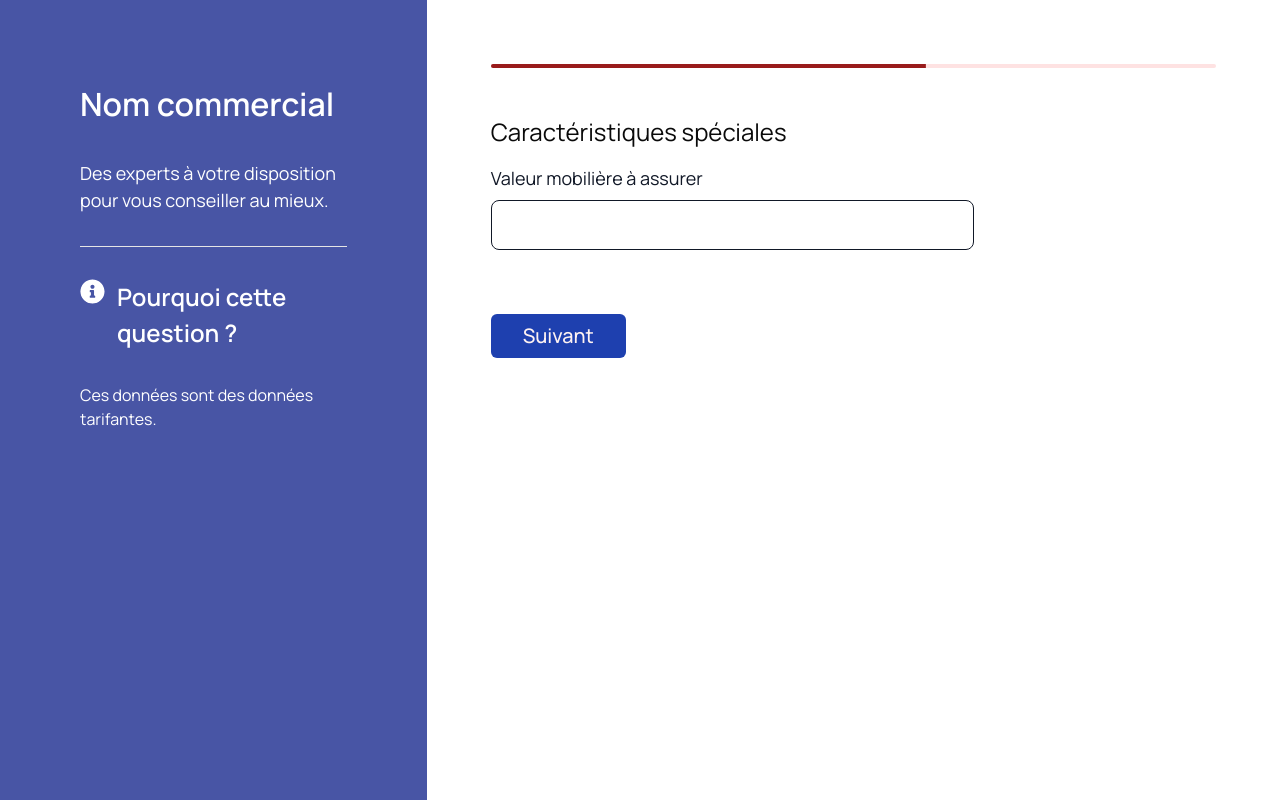
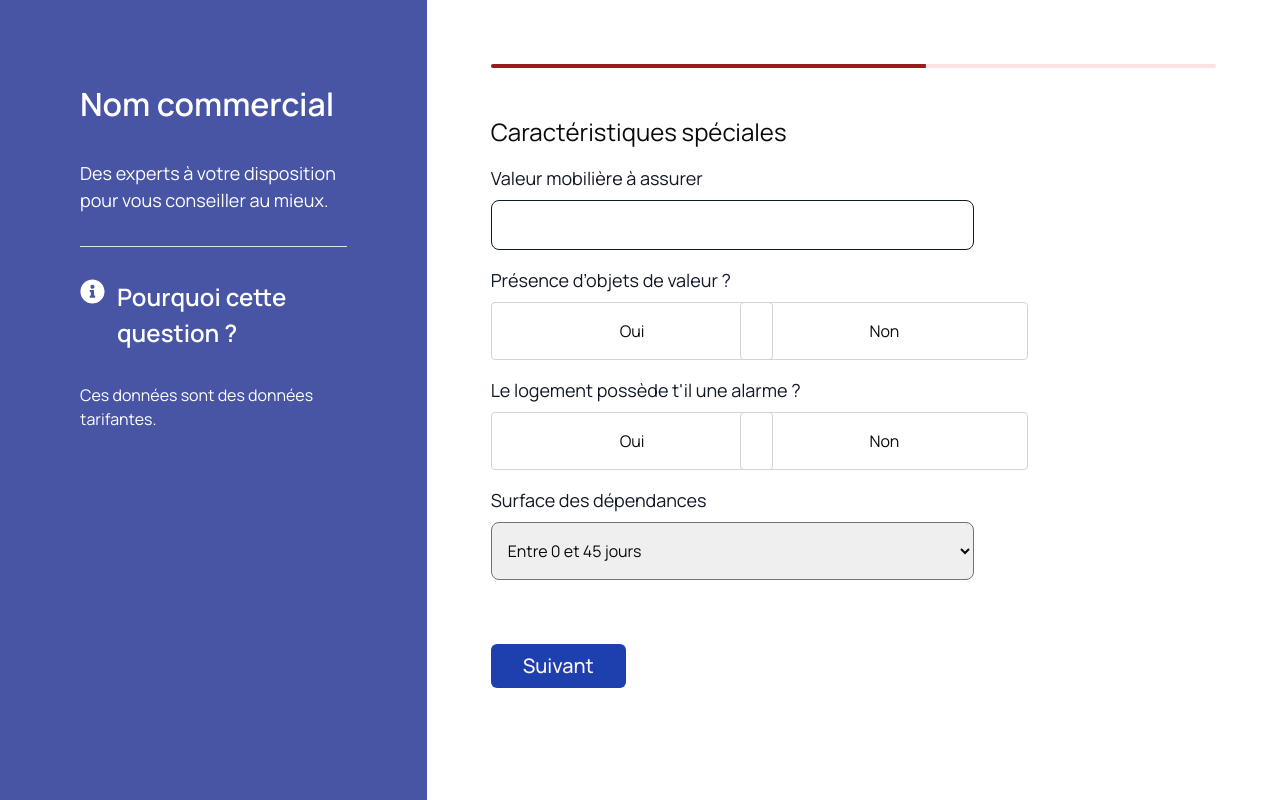
Before and after one commit to waelhassine/formulaire, a Next.js app: page /formulaire/step6 in a window 1280 px wide. Built offline with nearby package versions, Linux system fonts and the light colour scheme.

Commit message:
Add step 6 page

```diff
--- a/app/formulaire/step5/page.tsx
+++ b/app/formulaire/step5/page.tsx
@@ -20,7 +20,7 @@ export default function FormulaireStep6() {
     await trigger();
 
     if (isValid) {
-      router.push('/plan');
+      router.push('/formulaire/step6');
     }
   };
 
--- a/app/formulaire/step6/page.tsx
+++ b/app/formulaire/step6/page.tsx
@@ -8,6 +8,8 @@ import { Button } from '@/components/ui/button';
 import ProgressHeader from '@/components/ui/progressHeader';
 
 import TextInput from '@/components/TextInput';
+import RadioButtonGroup from '@/components/RadioButtonGroup';
+import SelectInput from '@/components/SelectWael';
 
 export default function FormulaireStep6() {
   const router = useRouter();
@@ -19,10 +21,11 @@ export default function FormulaireStep6() {
     await trigger();
 
     if (isValid) {
-      router.push('/plan');
+      router.push('/formulaire/step7');
     }
   };
-
+  const presence_objet = watch('presence_objet');
+  const logement_alarame = watch('logement_alarame');
   return (
     <div className="w-full">
       <ProgressHeader val={60} />
@@ -40,6 +43,44 @@ export default function FormulaireStep6() {
           onBlur={() => trigger('mobiliere_assurer')}
           autoComplete="mobiliere_assurer"
         />
+        <RadioButtonGroup
+          question="Présence d’objets de valeur ?"
+          name="presence_objet"
+          options={[
+            { value: 'oui', label: 'Oui' },
+            { value: 'non', label: 'Non' },
+          ]}
+          register={register}
+          validationRules={{ required: 'Champ obligatoire' }}
+          error={errors.presence_objet}
+          currentValue={presence_objet}
+        />
+        <RadioButtonGroup
+          question="Le logement possède t'il une alarme ?"
+          name="logement_alarame"
+          options={[
+            { value: 'oui', label: 'Oui' },
+            { value: 'non', label: 'Non' },
+          ]}
+          register={register}
+          validationRules={{ required: 'Champ obligatoire' }}
+          error={errors.logement_alarame}
+          currentValue={logement_alarame}
+        />
+        <SelectInput
+          label="Surface des dépendances"
+          name="periode_logement"
+          register={register}
+          validationRules={{ required: 'Champ obligatoire' }}
+          error={errors.periode_logement}
+          options={[
+            { value: 'Entre_0_et_45_jours', label: 'Entre 0 et 45 jours' },
+            { value: 'Entre_45_et_60_jours', label: 'Entre 45 et 60 jours' },
+            { value: 'Entre_60_et_90_jours', label: 'Entre 60 et 90 jours' },
+            { value: 'Plus_90_jours', label: 'Plus 90 jours' },
+          ]}
+          placeholder=""
+        />
         <div className="flex flex-col space-y-6 mt-6"></div>
         <FormActions>
           <Button type="button" size={'lg'} className="mt-8 bg-blue-800 text-xl" onClick={validateStep}>
--- a/types/form.ts
+++ b/types/form.ts
@@ -21,6 +21,9 @@ export interface FormValues {
   piscine: string;
   installations_exterieures: 'oui' | 'non';
   mobiliere_assurer: number;
+  presence_objet: 'oui' | 'non';
+  logement_alarame: 'oui' | 'non';
+  periode_logement: string;
   plan: 'arcade' | 'advanced' | 'pro';
   billing: 'monthly' | 'yearly';
   addons: {
```
Also changed, not shown: app/formulaire/step8/page.tsx (added).
